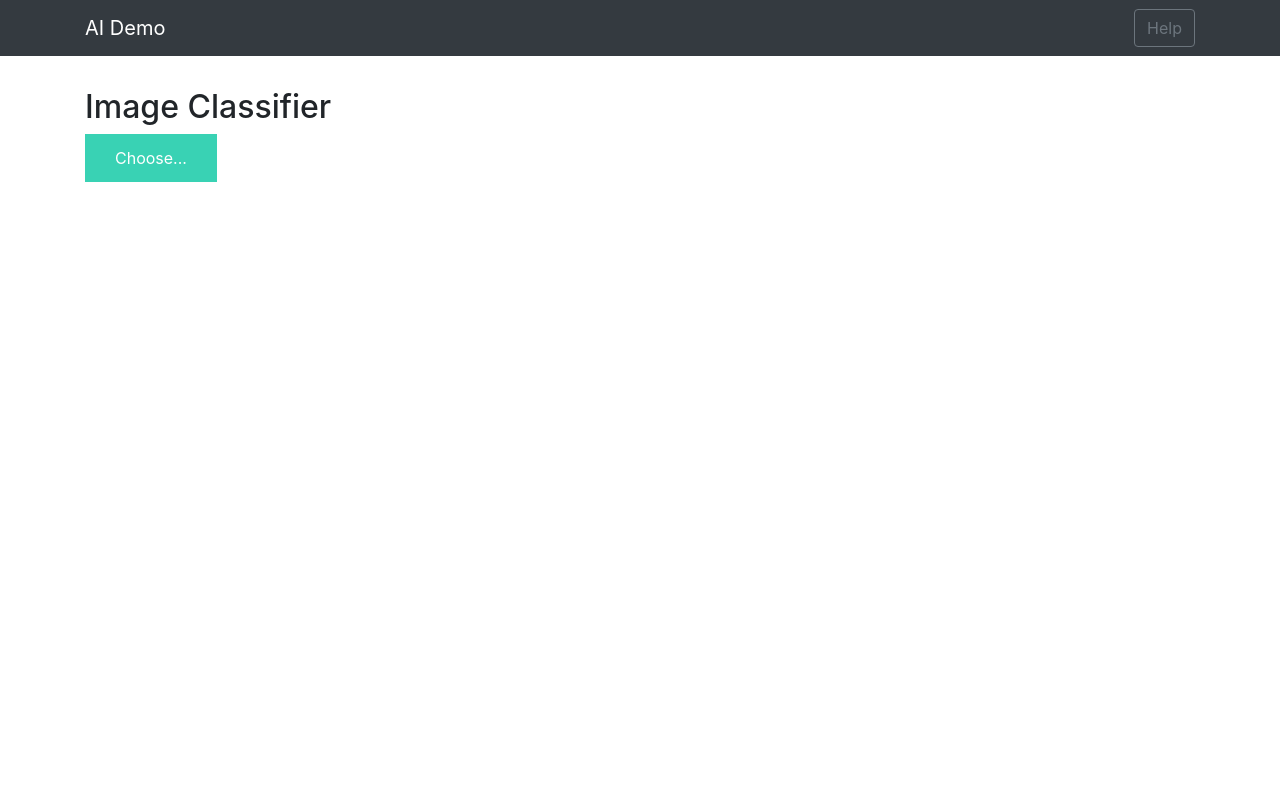
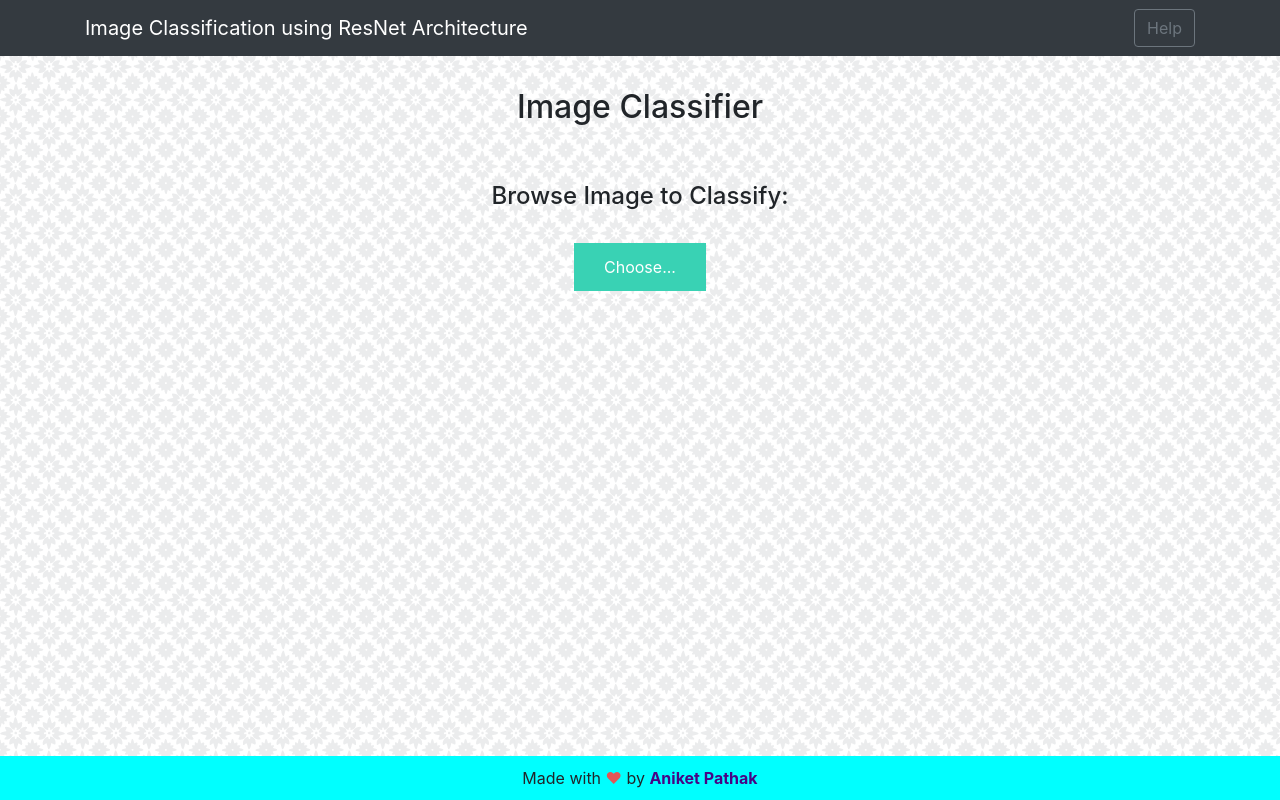
Before and after one commit to mynameispathak/End-to-end-Image-Classification-ResNet50-Imagenet, a Flask app: page / in a window 1280 px wide. Run offline with Flask 2, Linux system fonts and the light colour scheme; some libraries are stand-ins or nearby versions.

Commit message:
Added Background

```diff
--- a/static/css/main.css
+++ b/static/css/main.css
@@ -48,3 +48,5 @@ input[type="file"] {
     0% { transform: rotate(0deg); }
     100% { transform: rotate(360deg); }
 }
+
+/* Custom CSS */
--- a/templates/base.html
+++ b/templates/base.html
@@ -4,7 +4,7 @@
     <meta charset="UTF-8">
     <meta name="viewport" content="width=device-width, initial-scale=1.0">
     <meta http-equiv="X-UA-Compatible" content="ie=edge">
-    <title>AI Demo</title>
+    <title>Image Classification | AniketPathak</title>
     <link href="https://cdn.bootcss.com/bootstrap/4.0.0/css/bootstrap.min.css" rel="stylesheet">
     <script src="https://cdn.bootcss.com/popper.js/1.12.9/umd/popper.min.js"></script>
     <script src="https://cdn.bootcss.com/jquery/3.3.1/jquery.min.js"></script>
@@ -12,10 +12,10 @@
     <link href="{{ url_for('static', filename='css/main.css') }}" rel="stylesheet">
 </head>
 
-<body>
+<body style="background-image: url('background.png');">
     <nav class="navbar navbar-dark bg-dark">
         <div class="container">
-            <a class="navbar-brand" href="#">AI Demo</a>
+            <a class="navbar-brand" href="#">Image Classification using ResNet Architecture</a>
             <button class="btn btn-outline-secondary my-2 my-sm-0" type="submit">Help</button>
         </div>
     </nav>
--- a/templates/index.html
+++ b/templates/index.html
@@ -1,9 +1,14 @@
 {% extends "base.html" %} {% block content %}
 
-<h2>Image Classifier</h2>
+<div>
+    <h2 style="text-align: center;">Image Classifier</h2>
+    <br>
+    <br>
+    <h4 style="text-align: center;">Browse Image to Classify:</h4>
+    <br>
 
     <div>
-    <form id="upload-file" method="post" enctype="multipart/form-data">
+        <form style="text-align: center;" id="upload-file" method="post" enctype="multipart/form-data">
             <label for="imageUpload" class="upload-label">
                 Choose...
             </label>
@@ -26,6 +31,32 @@
             <span> </span>
         </h3>
 
+        <div class="footer">
+            <style>
+                .heart {
+                    color: #e25555;
+                }
+
+                .footer {
+                    position: fixed;
+                    left: 0;
+                    bottom: 0;
+                    width: 100%;
+                    background-color: cyan;
+                    text-align: center;
+                    background-position: bottom;
+                    padding-top: 10px;
+                    padding-bottom: 10px;
+                }
+
+                a {
+                    color: rgb(71, 4, 133);
+                }
+            </style>
+            Made with <span class="heart">❤</span> by <a href="https://aniketpathak.live"><b>Aniket Pathak</b></a>
+        </div>
+    </div>
+
 </div>
 
 {% endblock %}
```
Also changed, not shown: templates/background.png (added). Lines whose indentation alone changed are shown as unchanged.
